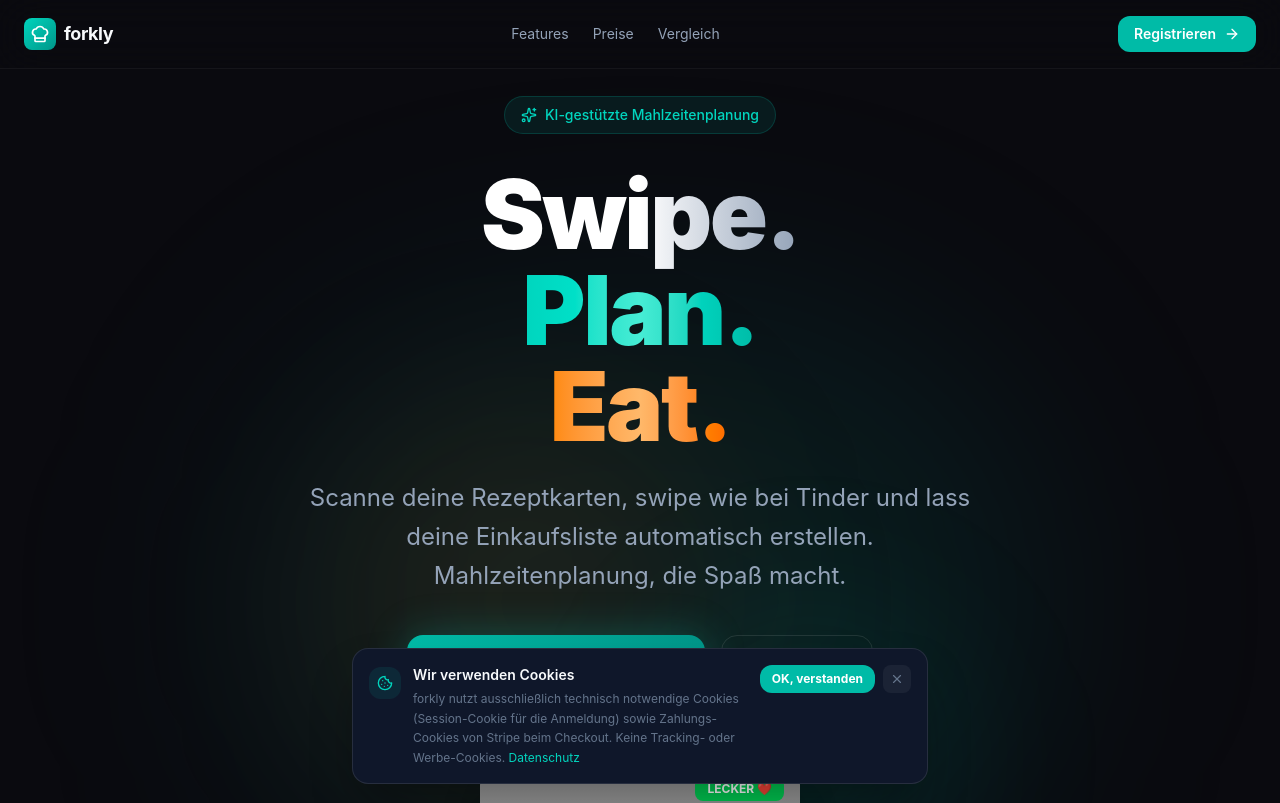
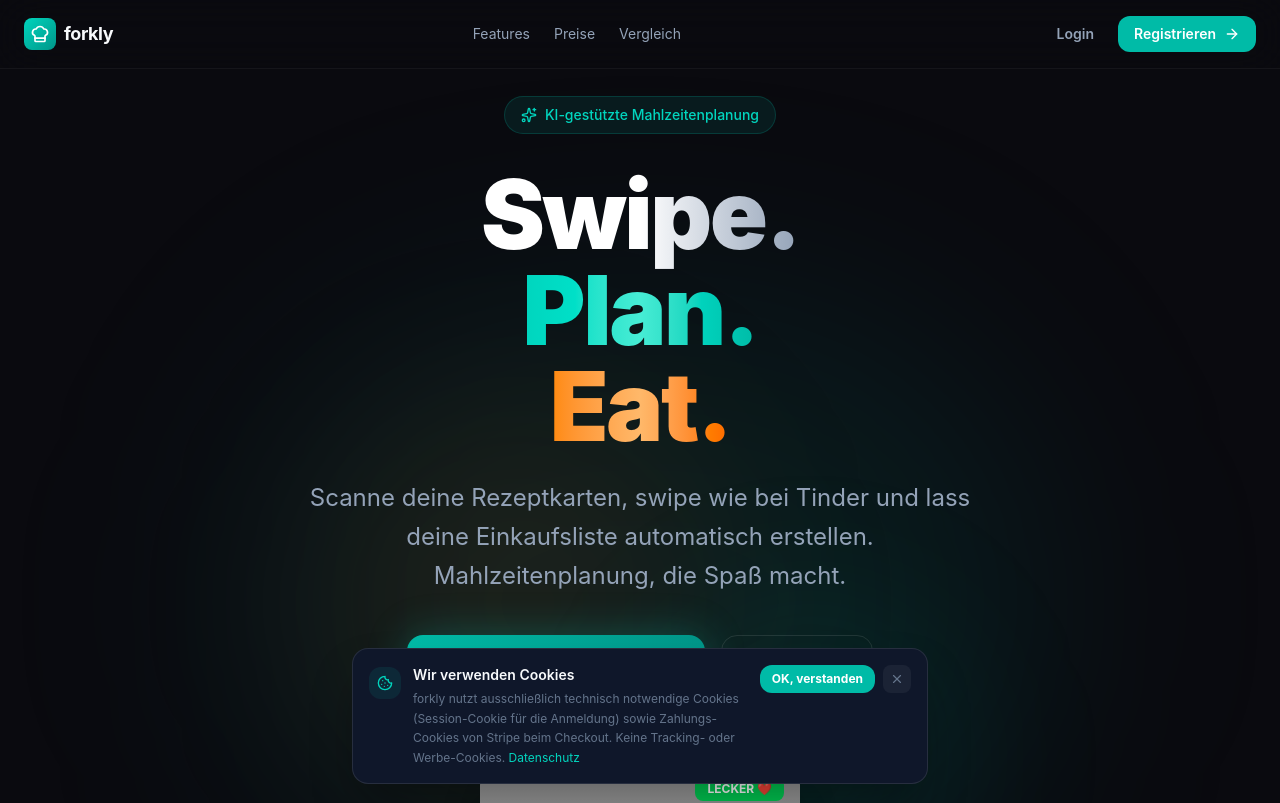
Before and after one commit to greeves89/mealswipe, a Next.js app: page / in a window 1280 px wide. Shown: the top 803 px of the page. Built offline with nearby package versions, Linux system fonts and the light colour scheme; grey boxes are pictures that could not be loaded.

Commit message:
feat: add login button to landing page nav

```diff
--- a/src/app/page.tsx
+++ b/src/app/page.tsx
@@ -224,12 +224,20 @@ export default function LandingPage() {
           <a href="#pricing" className="hover:text-white transition-colors">Preise</a>
           <a href="#compare" className="hover:text-white transition-colors">Vergleich</a>
         </div>
+        <div className="flex items-center gap-2">
+          <Link
+            href="/auth/login"
+            className="text-[#94a3b8] hover:text-white px-4 py-2 rounded-xl text-sm font-semibold transition-all"
+          >
+            Login
+          </Link>
           <Link
             href="/auth/register"
             className="flex items-center gap-2 bg-teal-500 hover:bg-teal-400 text-white px-4 py-2 rounded-xl text-sm font-semibold transition-all hover:scale-105"
           >
             Registrieren <ArrowRight className="w-4 h-4" />
           </Link>
+        </div>
       </nav>
 
       {/* Hero */}
```
Lines whose indentation alone changed are shown as unchanged.
